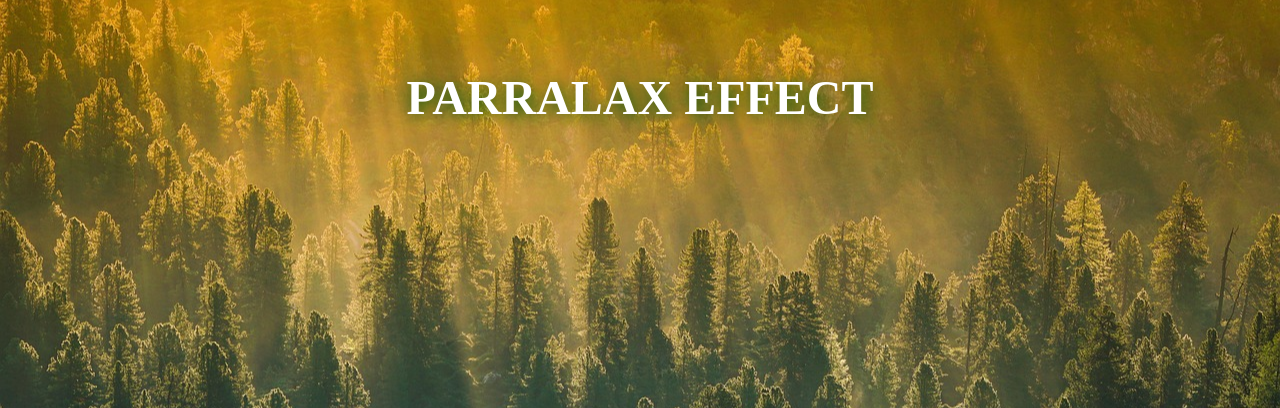
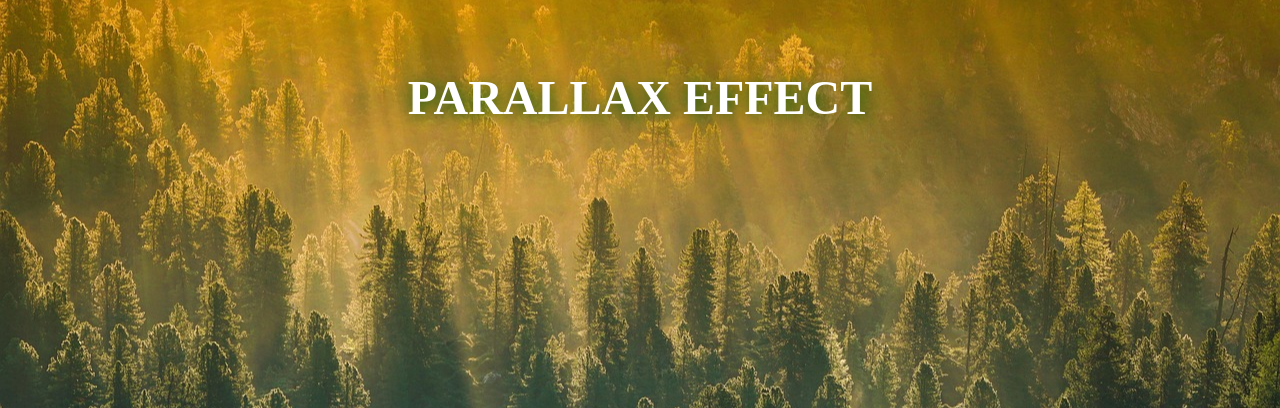
Before and after one commit to ashiff30/Web-Design-Parallax-Effect, a plain HTML site: page index.html in a window 1280 px wide. Shown: the part 186-594 px from the top of the page. Drawn offline with Linux system fonts and the light colour scheme.

Commit message:
Update index.html

```diff
--- a/index.html
+++ b/index.html
@@ -10,7 +10,7 @@
 <body>
     <div class="main-container">
     <section class="sec1">
-            <h1>PARRALAX EFFECT</h1>
+            <h1>PARALLAX EFFECT</h1>
     </section>
 
     <section class="sec2">
```
